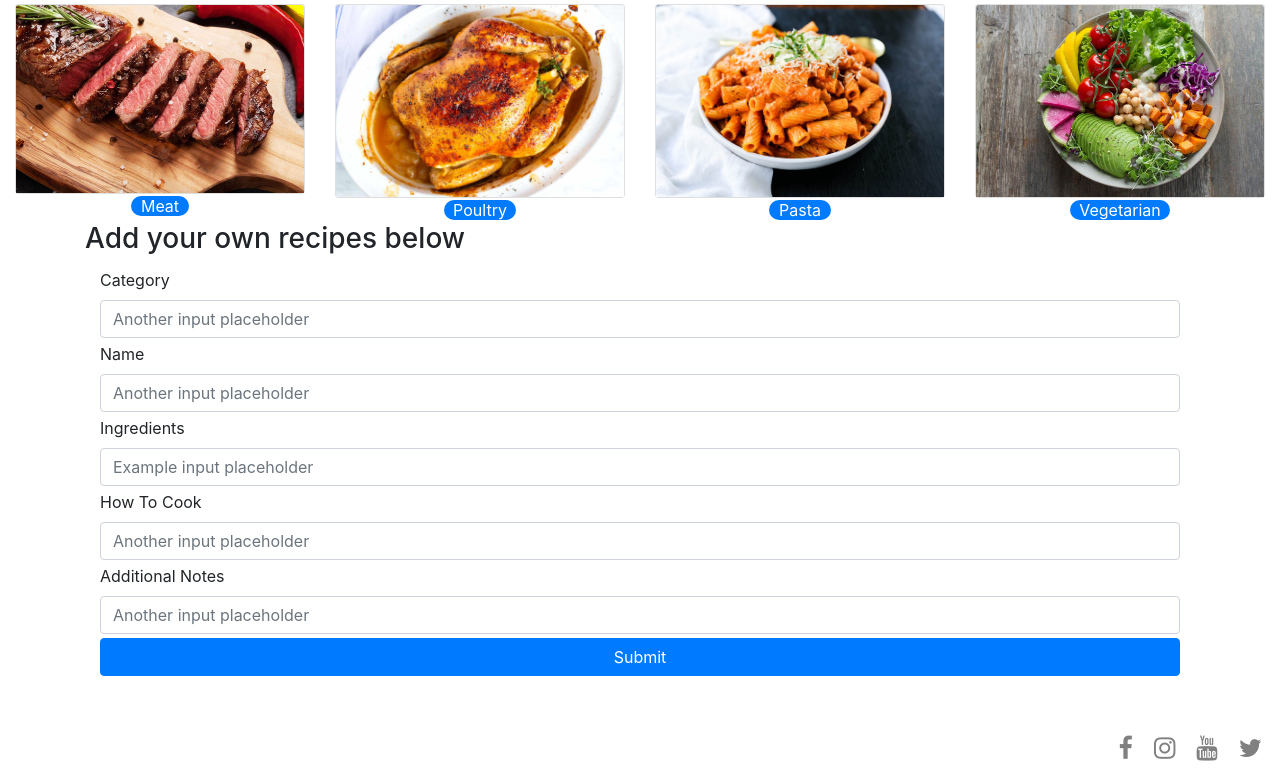
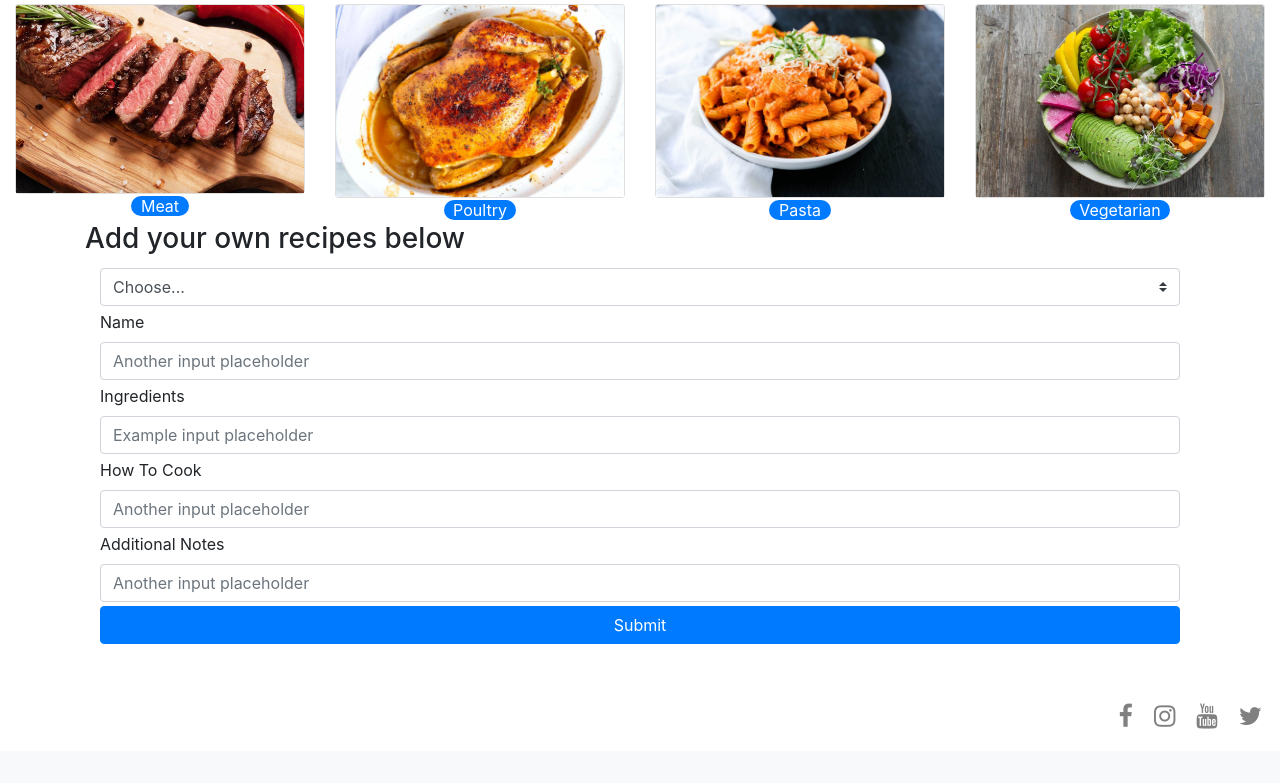
Before and after one commit to LiamD88/cooking-for-you, a Flask app: page /recipe in a window 1280 px wide. Shown: the part 87-870 px from the top of the page. After the commit the page ends 816 px from the top, so only its background shows below. Run offline with Flask 2, Linux system fonts and the light colour scheme; some libraries are stand-ins or nearby versions.

Commit message:
added a selection div to my form that will only allow the customer to select from the 4 main categories we have and to stop any issues when pulling up the information if they enter in a different category

```diff
--- a/templates/recipes.html
+++ b/templates/recipes.html
@@ -47,9 +47,15 @@
   <div class="row">
     <div class="col-12">
       <form method=POST action="{{url_for('recipe_page')}}">
-        <div class="col-auto my-1 form-group">
-          <label for="formGroupExampleInput2">Category</label>
-          <input type="text" class="form-control" name="category" placeholder="Another input placeholder">
+        <div class="col-auto my-1">
+          <label class="mr-sm-2 sr-only" for="inlineFormCustomSelect">Preference</label>
+          <select class="custom-select mr-sm-2" id="inlineFormCustomSelect" name="category">
+            <option selected>Choose...</option>
+            <option value="meat">Meat</option>
+            <option value="poultry">Poultry</option>
+            <option value="pasta">Pasta</option>
+            <option value="vegetarian">Vegetarian</option>
+          </select>
         </div>
         <div class="col-auto my-1 form-group">
           <label for="formGroupExampleInput2">Name</label>
```
